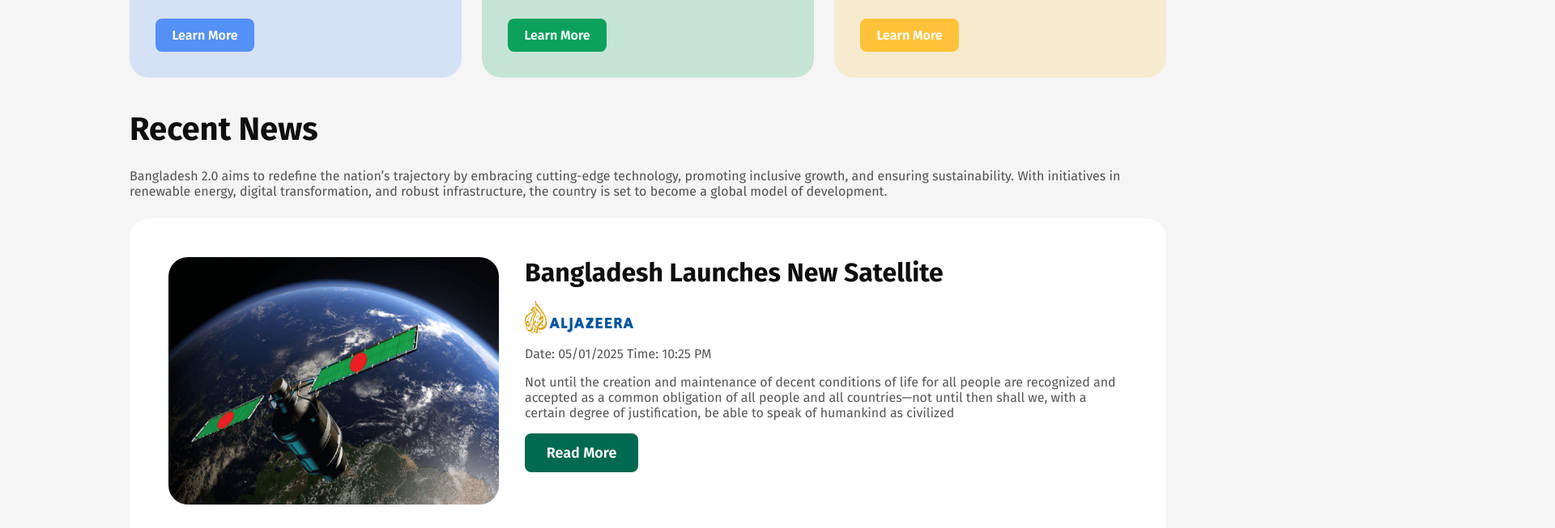
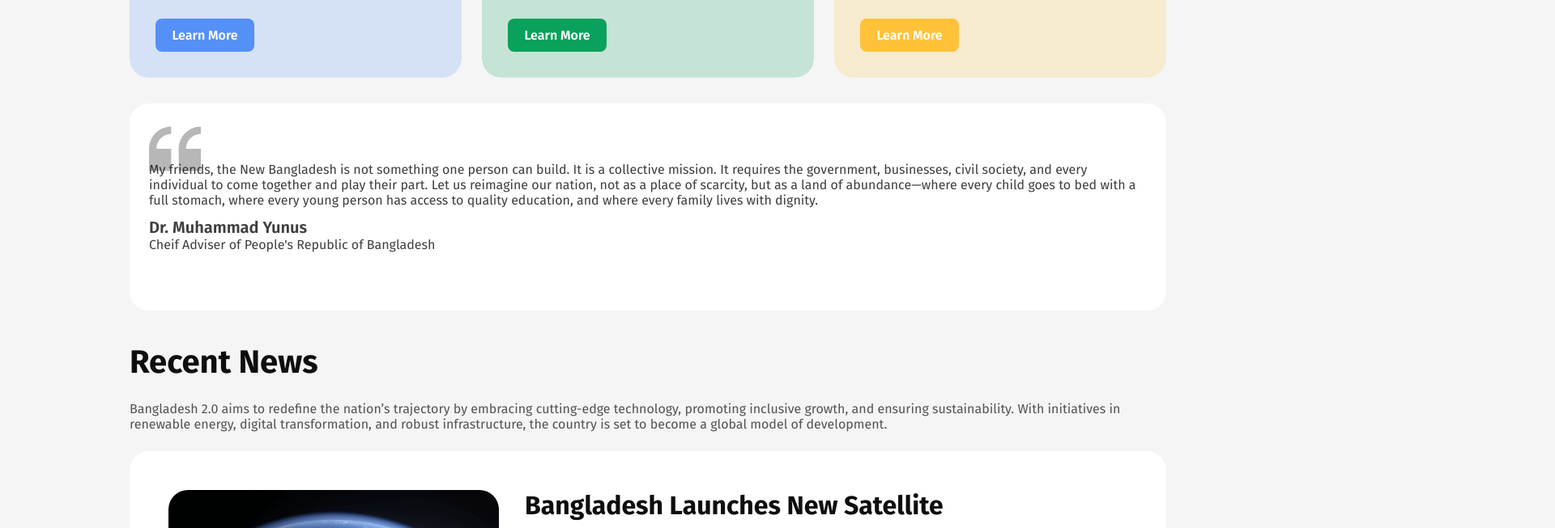
Before and after one commit to khushbul10/a01, a plain HTML site: page index.html in a window 1280 px wide. Shown: the part 1111-1764 px from the top of the page at 81% size, 1920 px wide, since content can reach past the window. Drawn offline with Linux system fonts and the light colour scheme.

Commit message:
speech section done

```diff
--- a/index.html
+++ b/index.html
@@ -64,8 +64,20 @@
                 </div>
             </div>
         </section>
-        <section class="caspeech">
+        <section class="quote">
+            <div class="quote-div">
 
+                <div class="quote-content">
+
+                    <p class="quote-speech">
+                        My friends, the New Bangladesh is not something one person can build. It is a collective mission. It requires the government, businesses, civil society, and every individual to come together and play their part. Let us reimagine our nation, not as a place of scarcity, but as a land of abundance—where every child goes to bed with a full stomach, where every young person has access to quality education, and where every family lives with dignity.
+                    </p>
+                    <h3 class="quote-title">Dr. Muhammad Yunus</h3>
+                    <p class="quote-subtitle">
+                        Cheif Adviser of People's Republic of Bangladesh
+                    </p>
+                </div>
+            </div>
         </section>
         <section class="opinion">
 
--- a/styles/style.css
+++ b/styles/style.css
@@ -1,7 +1,7 @@
 * {
     margin: 0px;
     padding: 0px;
-    width: 1600px;
+    /* width: 1600px; */
     font-family: 'Fira Sans', sans-serif;
 }
 body {
@@ -147,6 +147,37 @@ main {
     font-weight: 600;
     border: none;
     color: white;
+
+}
+.quote-div {
+    font-family: 'fira sans', sans-serif;
+    background-color: white;
+    border-radius: 24px;
+    margin-top: 32px;
+    padding: 24px;
+}
+.quote-content {
+
+    background-image: url('../assets/quote-bg.png');
+    background-size: 64px;
+    background-repeat: no-repeat;
+    padding: 48px 0px;
+}
+.quote-speech {
+    font-size: 16px;
+    color: rgba(14, 14, 14, 0.8);
+    margin: 0px;
+    padding: 0px;
+}
+.quote-title {
+    font-size: 20px;
+    color: rgba(14, 14, 14, 0.8);
+    font-weight: 600;
+    margin-top: 12px;
+}
+.quote-subtitle {
+    font-size: 16px;
+    color: rgba(14, 14, 14, 0.8);
 }
 .news {
     font-family: 'Fira Sans', sans-serif;
```
